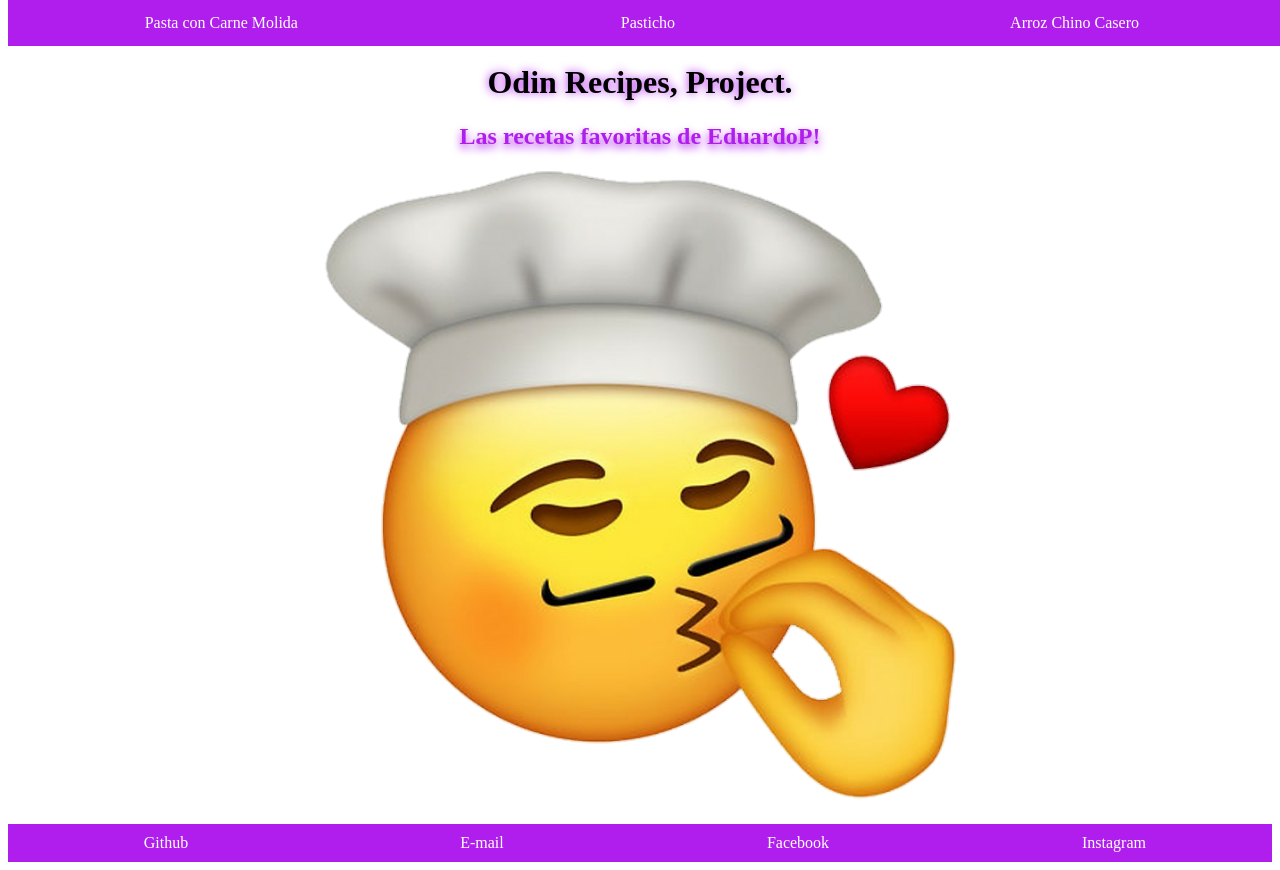
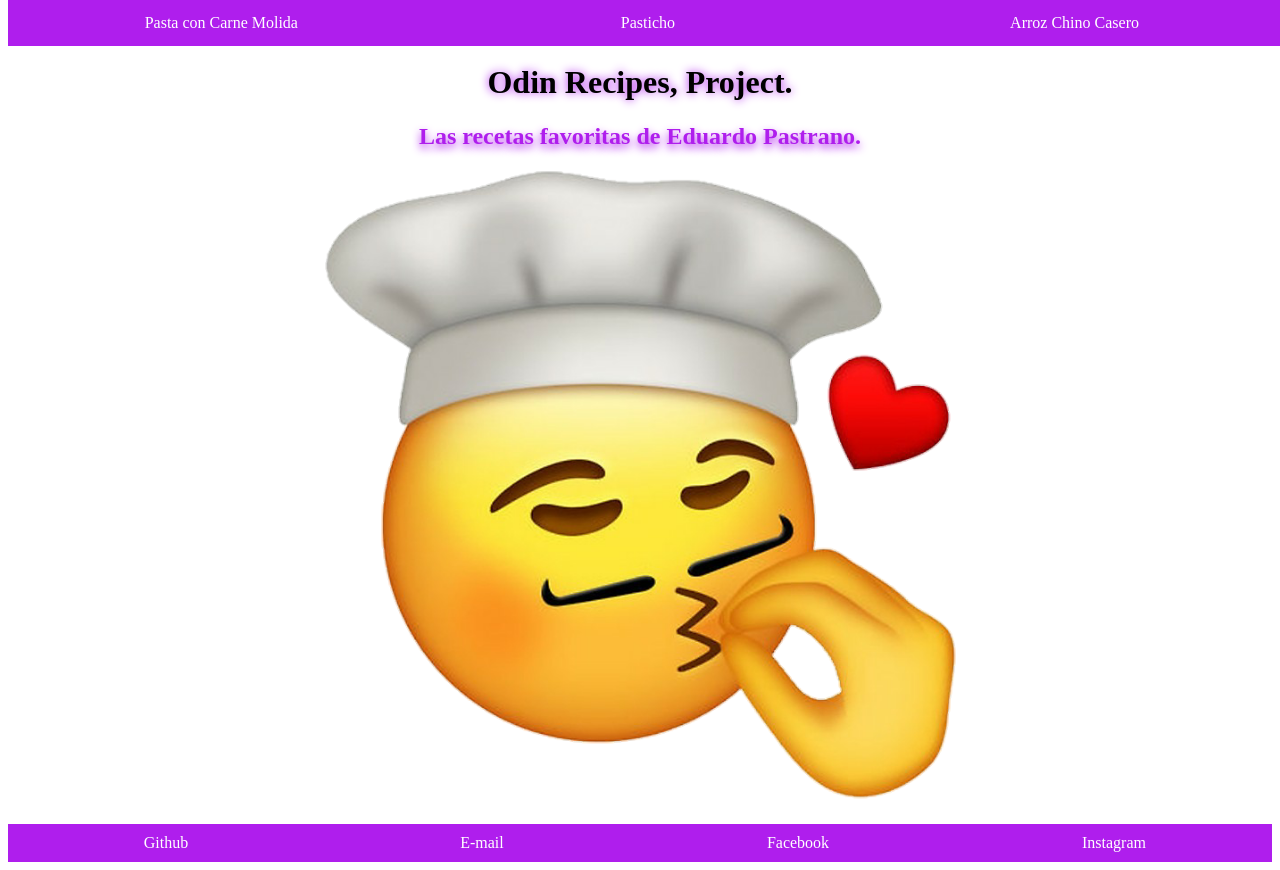
Before and after one commit to Pastrano1596/odin-recipes, a plain HTML site: page index.html in a window 1280 px wide. Drawn offline with Linux system fonts and the light colour scheme.

Commit message:
Actualización del nombre de la pagina

```diff
--- a/index.html
+++ b/index.html
@@ -10,7 +10,7 @@
 
 <body id="index">
     <h1>Odin Recipes, Project.</h1>
-    <h2>Las recetas favoritas de EduardoP!</h2>
+    <h2>Las recetas favoritas de Eduardo Pastrano.</h2>
     <img id="index-img" src="images/PngItem_955352.png" alt="Cheff kiss">
     <ul class="nav">
         <li><a href="recipes/carne-molida.html" target="_blank">Pasta con Carne Molida</a></li>
```
